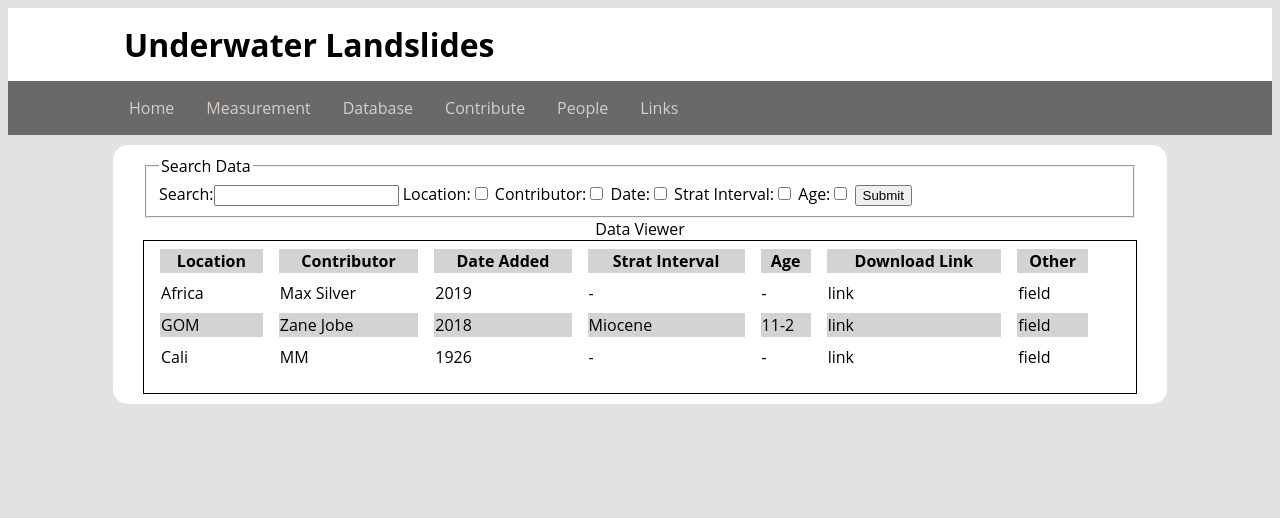
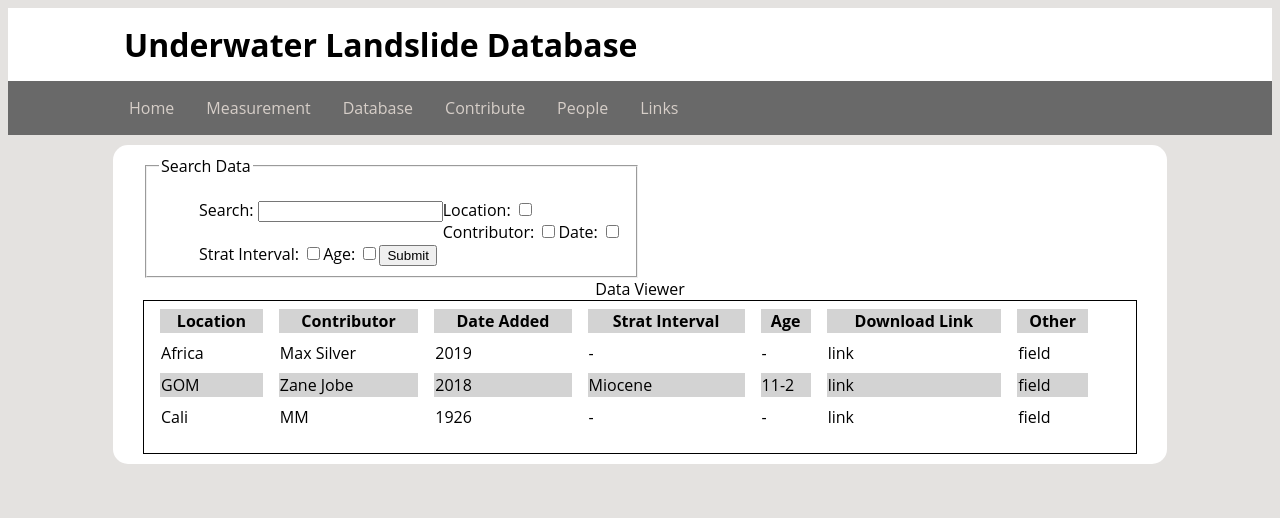
Before and after one commit to zanejobe/S4SlideDB, a Django app: page /viewer/ in a window 1280 px wide. Shown: the top 518 px of the page. Run offline with Django 3.2, Linux system fonts and the light colour scheme.

Commit message:
Fix viewer formatting

```diff
--- a/s4slide/app/static/css/index.css
+++ b/s4slide/app/static/css/index.css
@@ -109,7 +109,6 @@ table {
 }
 #selector ul li{
   	list-style-type: none;
-  	margin: 10;
   	float:left;
 
 }
--- a/s4slide/app/templates/viewer.html
+++ b/s4slide/app/templates/viewer.html
@@ -4,7 +4,7 @@
 	{% include "head.html" with title="Database" %}
 
 	<body>
-		<h1 id="title">Underwater Landslides</h1>
+		<h1 id="title">Underwater Landslide Database</h1>
 
 		{% include "navbar.html" %}
 
@@ -13,33 +13,15 @@
 				{% for k,v in data.items %}
 					<p>{{ k }}={{ v }}</p>
 				{% endfor %}
-				<fieldset id="search">
-					<legend>Search Data</legend>
 
-					<form id="selector" method="get">
-						{{ form }}
+				<form id="dataSelector" method="get">
+					<fieldset id="selector">
+						<legend>Search Data</legend>
+						<ul>{{ form.as_ul }}</ul>
 						<input type="submit" value="Submit">
-					</form>
+					</fieldset>
+				</form>
 
-				</fieldset>
-<!--
-				<fieldset id="dataSelector">
-					<legend>Select Data</legend>
-					<form id="selector" action="#">
-						<ul>
-							<li><input type="checkbox" name="loc" value="loc"> Location</li>
-							<li><input type="checkbox" name="cont" value="cont"> Contributor</li>
-							<li><input type="checkbox" name="date" value="date"> Date</li>
-							<li><input type="checkbox" name="strat" value="strat"> Strat Interval</li>
-							<li><input type="checkbox" name="age" value="age"> Age</li>
-							<li><input type="checkbox" name="loc" value="loc"> Location</li>
-						</ul>
-						<br>
-						<br>
-						<input type="submit" value="Submit">
-					</form>
-				</fieldset>
--->
 				<table id="people">
 					<caption>Data Viewer</caption>
 					<thead>
```
